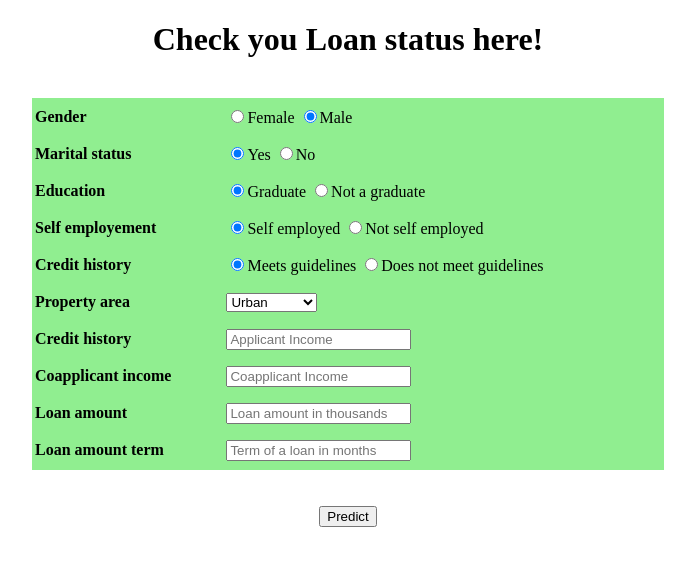
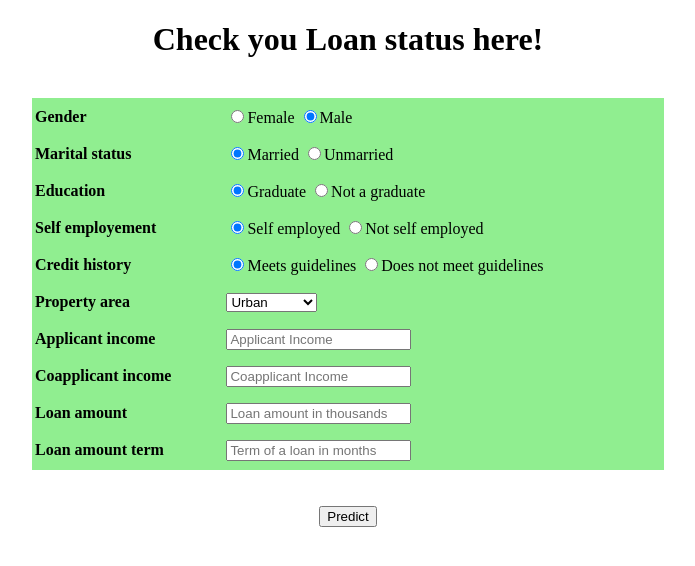
Before and after one commit to ThasneemMuthalib/loan_eligibility, a Flask app: page / in a window 1280 px wide. Shown: the top 566 px of the page, without its empty margins (292-987 px from the left). Run offline with Flask 2, Linux system fonts and the light colour scheme; parts of the project's set-up code (start-up, migrations or seed data) failed here and were passed over.

Commit message:
Update index.html

```diff
--- a/templates/index.html
+++ b/templates/index.html
@@ -24,8 +24,8 @@
      <tr style="height:35px">
      <td><b>Marital status<b></td>
      <td>
-     <input type="radio" id="married_yes" name="married" value=1 checked="checked">Yes
-    <input type="radio" id="married_no" name="married" value=0>No
+     <input type="radio" id="married_yes" name="married" value=1 checked="checked">Married
+    <input type="radio" id="married_no" name="married" value=0>Unmarried
      </td>
      </tr>
 
@@ -67,7 +67,7 @@
        </tr>
 
         <tr style="height:35px">
-        <td><b>Credit history<b></td>
+        <td><b>Applicant income<b></td>
         <td>
         <input type="text" name="applicantIncome" placeholder="Applicant Income" required></input>
          </td>
```
